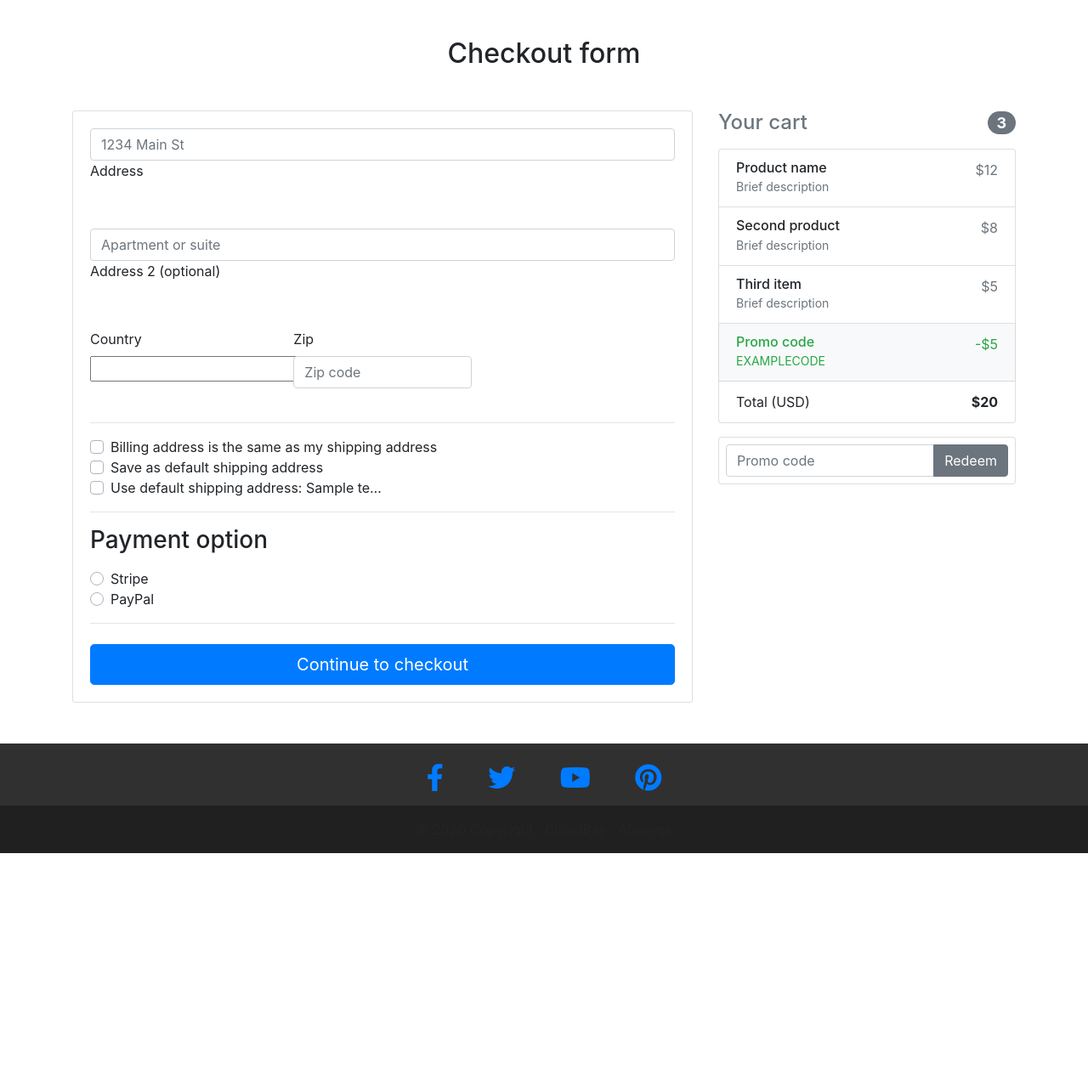
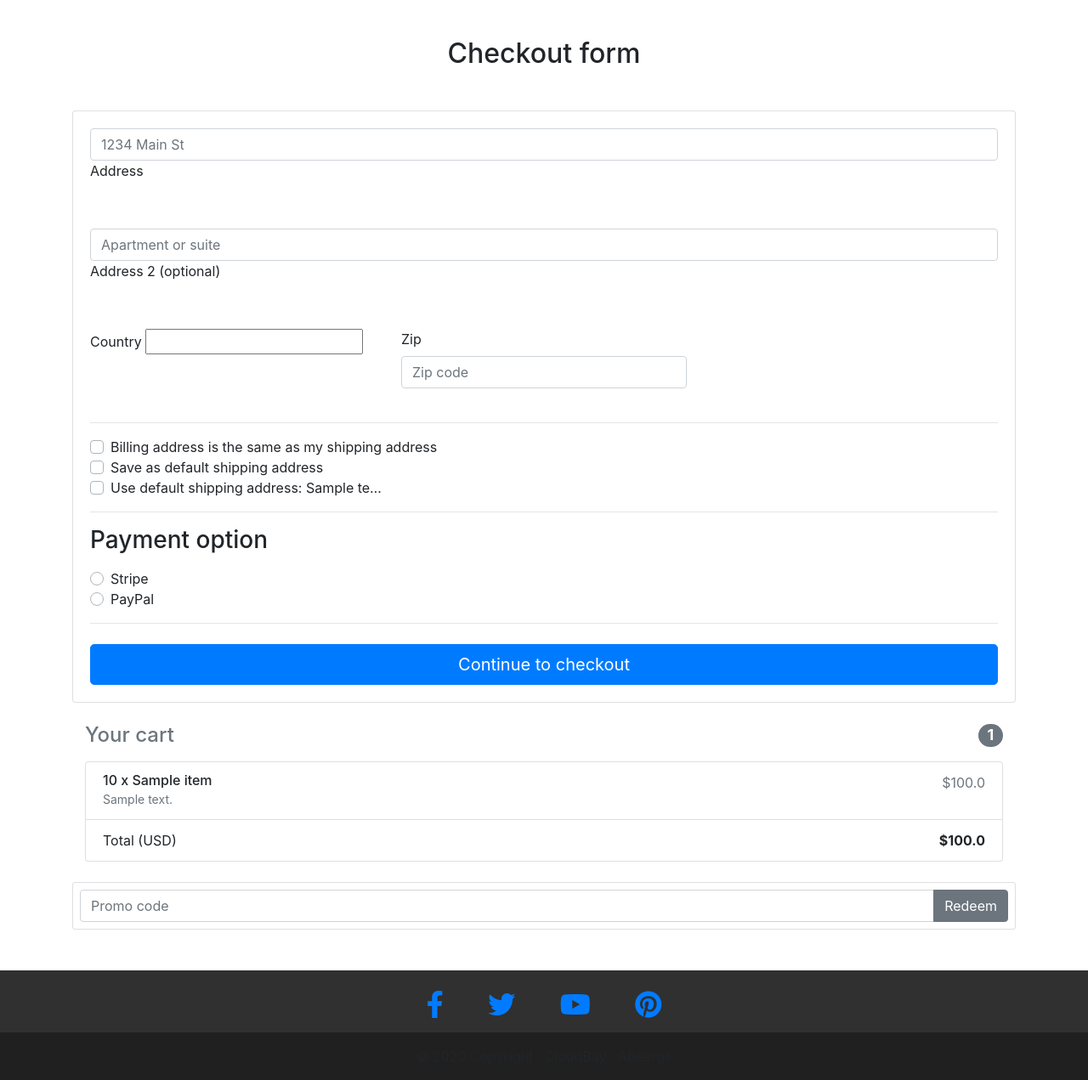
Before and after one commit to beingabeer/CloudBay, a Django app: template templates/checkout-page.html in a window 1280 px wide. Shown: the part 76-1347 px from the top of the page at 85% size. Before the commit the page ends 1080 px from the top, so only its background shows below. Run offline with Django 3.2, Linux system fonts and the light colour scheme; tables that the repository leaves empty hold one stand-in row (values such as "Sample post"); the template is opened without the code that fills it: values that come from a table or form of the project are taken from there, most other values are stand-ins (such as "Sample title", 1, 10 or a date in 2020); parts of the project's set-up code (start-up, migrations or seed data) failed here and were passed over; some libraries are stand-ins or nearby versions.

Commit message:
updated cart

```diff
--- a/core/admin.py
+++ b/core/admin.py
@@ -1,6 +1,6 @@
 from django.contrib import admin
 
-from .models import Item, OrderItem, Order
+from .models import Item, OrderItem, Order, Payment
 
 
 class ItemModelAdmin(admin.ModelAdmin):
@@ -27,3 +27,4 @@
 admin.site.register(Item, ItemModelAdmin)
 admin.site.register(OrderItem, OrderItemModelAdmin)
 admin.site.register(Order, OrderModelAdmin)
+admin.site.register(Payment)
--- a/templates/checkout-page.html
+++ b/templates/checkout-page.html
@@ -18,7 +18,7 @@
       <div class="row">
 
         <!--Grid column-->
-        <div class="col-md-8 mb-4">
+        <div class="col-md-12 mb-4">
 
 
 
@@ -128,50 +128,9 @@
         <!--Grid column-->
 
         <!--Grid column-->
-        <div class="col-md-4 mb-4">
+        <div class="col-md-12 mb-4">
 
-          <!-- Heading -->
-          <h4 class="d-flex justify-content-between align-items-center mb-3">
-            <span class="text-muted">Your cart</span>
-            <span class="badge badge-secondary badge-pill">3</span>
-          </h4>
-
-          <!-- Cart -->
-          <ul class="list-group mb-3 z-depth-1">
-            <li class="list-group-item d-flex justify-content-between lh-condensed">
-              <div>
-                <h6 class="my-0">Product name</h6>
-                <small class="text-muted">Brief description</small>
-              </div>
-              <span class="text-muted">$12</span>
-            </li>
-            <li class="list-group-item d-flex justify-content-between lh-condensed">
-              <div>
-                <h6 class="my-0">Second product</h6>
-                <small class="text-muted">Brief description</small>
-              </div>
-              <span class="text-muted">$8</span>
-            </li>
-            <li class="list-group-item d-flex justify-content-between lh-condensed">
-              <div>
-                <h6 class="my-0">Third item</h6>
-                <small class="text-muted">Brief description</small>
-              </div>
-              <span class="text-muted">$5</span>
-            </li>
-            <li class="list-group-item d-flex justify-content-between bg-light">
-              <div class="text-success">
-                <h6 class="my-0">Promo code</h6>
-                <small>EXAMPLECODE</small>
-              </div>
-              <span class="text-success">-$5</span>
-            </li>
-            <li class="list-group-item d-flex justify-content-between">
-              <span>Total (USD)</span>
-              <strong>$20</strong>
-            </li>
-          </ul>
-          <!-- Cart -->
+          {% include 'order_snippet.html' %}
 
           <!-- Promo code -->
           <form class="card p-2">
```
Also changed, not shown: core/views.py (+18 -8 lines).
